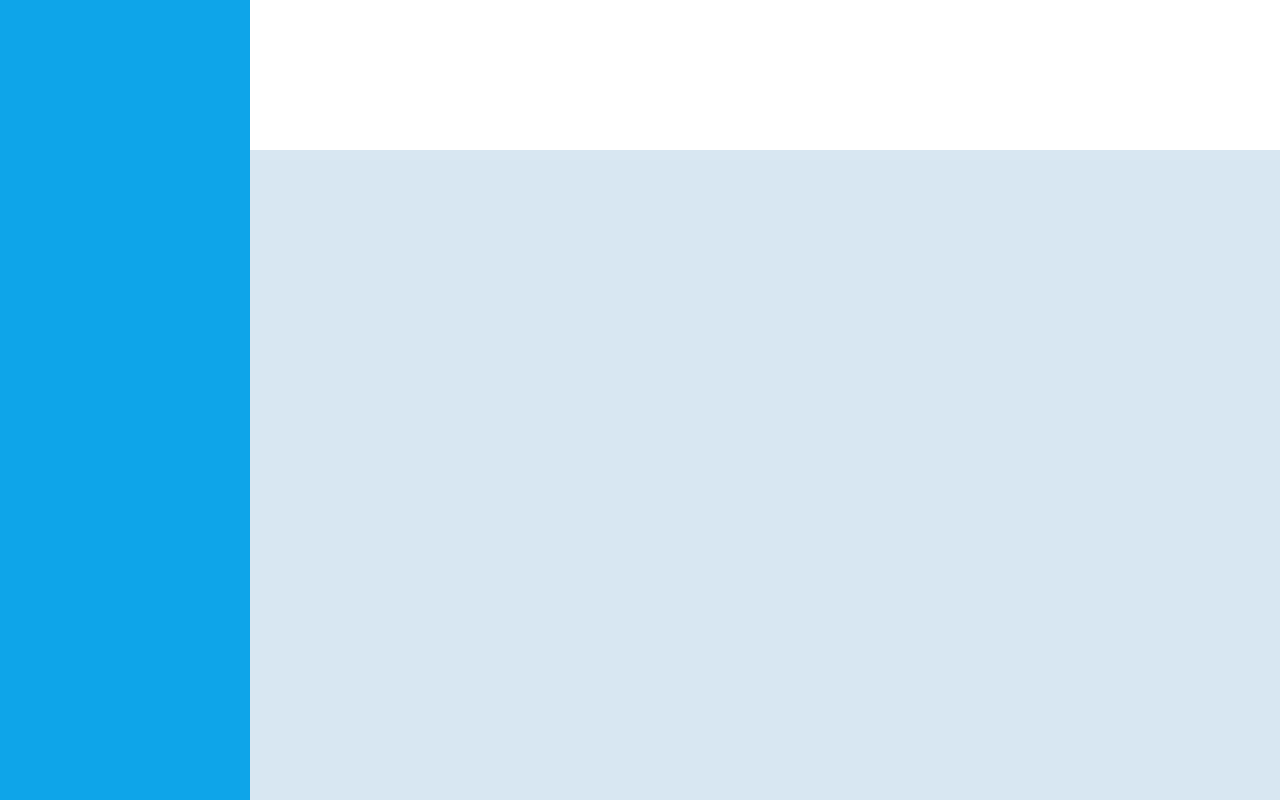
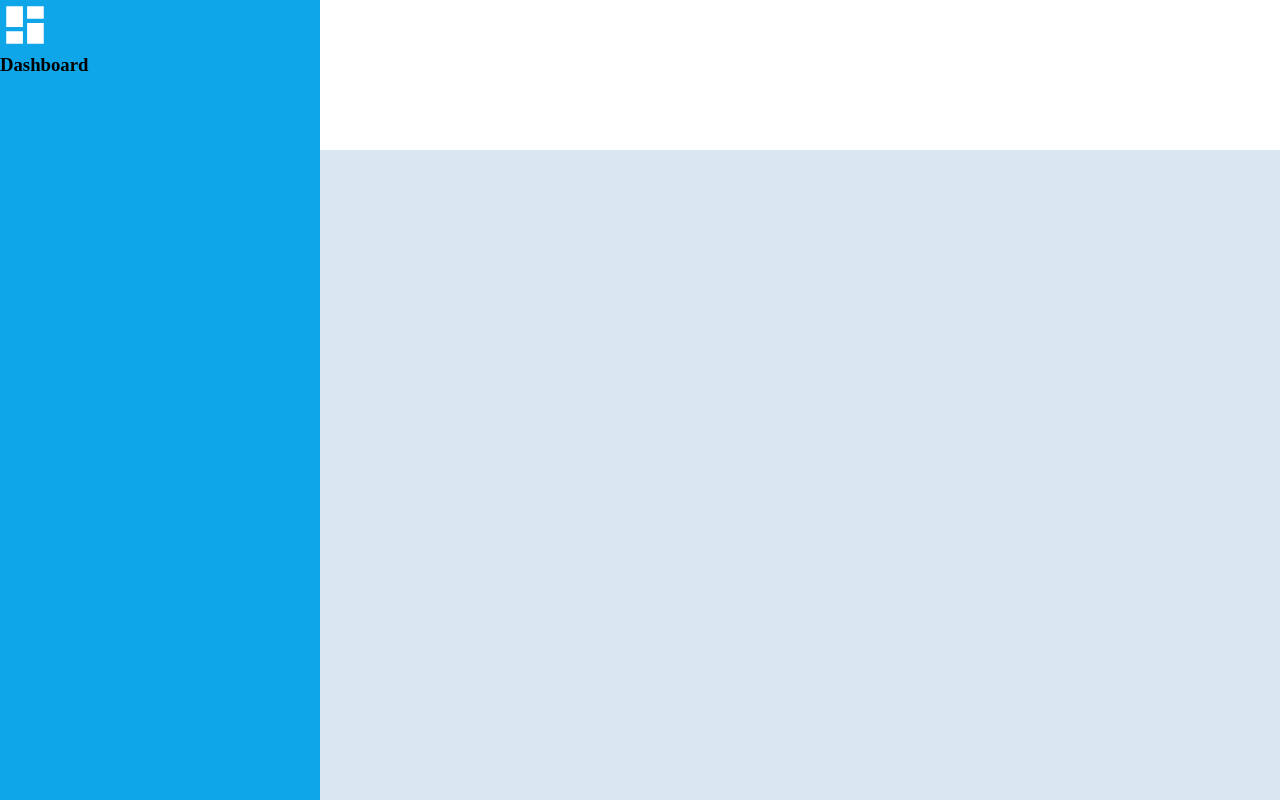
Before and after one commit to alicehe2003/dashboard, a plain HTML site: page index.html in a window 1280 px wide. Drawn offline with Linux system fonts and the light colour scheme.

Commit message:
Imported svg for dashboard logo.

```diff
--- a/index.html
+++ b/index.html
@@ -9,6 +9,10 @@
 <body>
     <div class="container">
         <div class="dashboard">
+            <object data="dashboard.svg" width="50" height="50"></object>
+            <h3>Dashboard</h3>
+
+
 
         </div>
 
--- a/style.css
+++ b/style.css
@@ -15,7 +15,7 @@ html, body {
     display: grid;
     width: 100vw;
     height: 100vh;
-    grid-template-columns: 250px 1fr;
+    grid-template-columns: max(250px, 25%) 1fr;
     grid-template-rows: 150px 1fr;
     padding: 0;
     margin: 0;
```
Also changed, not shown: dashboard.svg (added).
